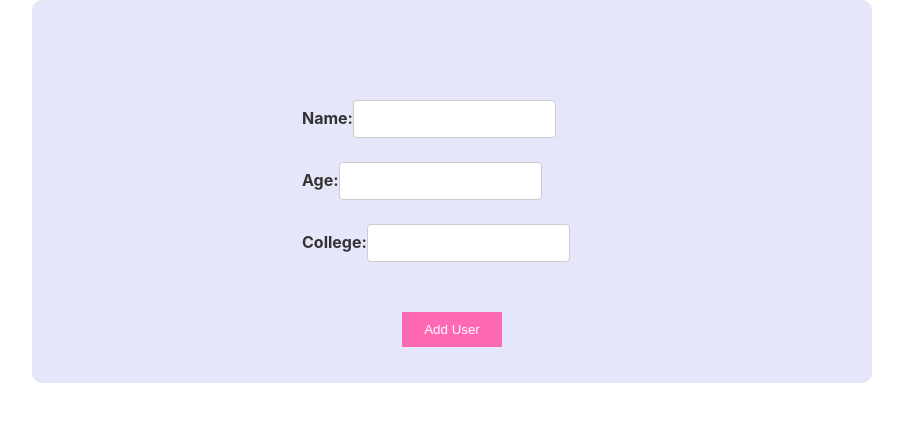
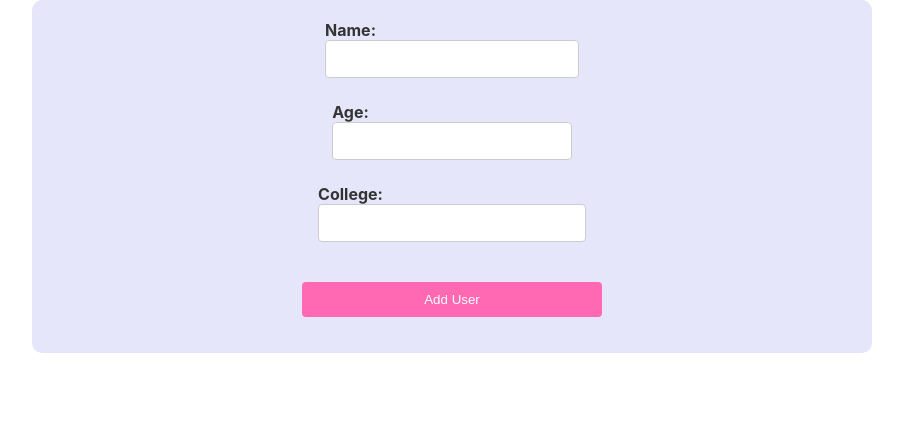
Before and after one commit to lokeshpatidar14/MyReactApps, a React (Create React App) app: page / in a window 1280 px wide. Shown: the top 422 px of the page, without its empty margins (188-1091 px from the left). Built offline with nearby package versions, Linux system fonts and the light colour scheme.

Commit message:
final updated

```diff
--- a/src/components/InputForm.css
+++ b/src/components/InputForm.css
@@ -1,12 +1,14 @@
+/* InputForm.css */
+
 .centered-button {
   display: block;
-  margin-left: auto;
-  margin-right: auto;
+  margin: 0 auto;
 }
 
 form {
   display: flex;
   flex-direction: column;
+  align-items: center; /* Center the form items */
   max-width: 300px;
   margin: 0 auto;
 }
@@ -14,6 +16,7 @@ form {
 .label-input {
   display: flex;
   flex-direction: column;
+  align-items: center; /* Center the label and input */
   margin-bottom: 16px;
 }
 
@@ -24,17 +27,18 @@ label {
 }
 
 input {
+  width: 100%; /* Make input fields take full width */
   padding: 10px;
   margin-bottom: 16px;
   border: 1px solid #ccc;
   border-radius: 4px;
   box-sizing: border-box;
   font-size: 14px;
+  outline: none;
 }
 
 input:focus {
   border-color: #007bff;
-  outline: none;
 }
 
 button {
@@ -42,9 +46,10 @@ button {
   color: #fff;
   padding: 10px;
   cursor: pointer;
-  width: 100px;
+  width: 100%;
   border: none;
   margin-top: 10px;
+  border-radius: 4px;
 }
 
 button:hover {
--- a/src/components/UserList.css
+++ b/src/components/UserList.css
@@ -1,4 +1,3 @@
-/* UserList.css */
 
 ul {
   list-style-type: none;
@@ -9,16 +8,18 @@ ul {
   margin-bottom: 8px;
   text-align: center;
   background-color: aquamarine;
+  border-radius: 5px;
+  padding: 10px;
 }
 
 .container {
   border-radius: 10px;
   background-color: lavender;
   padding: 20px;
-    padding-top: 100px;
   margin: auto;
   max-width: 800px;
 }
+
 .containerList {
   box-sizing: content-box;
   font-size: x-large;
```
Lines whose indentation alone changed are shown as unchanged.
